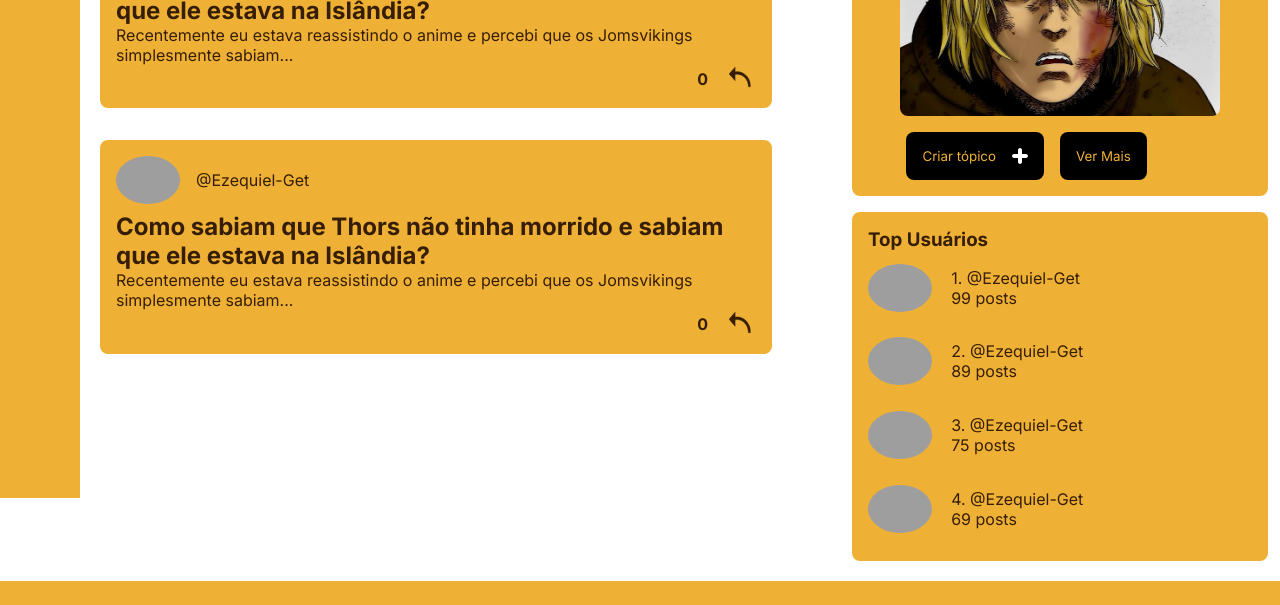
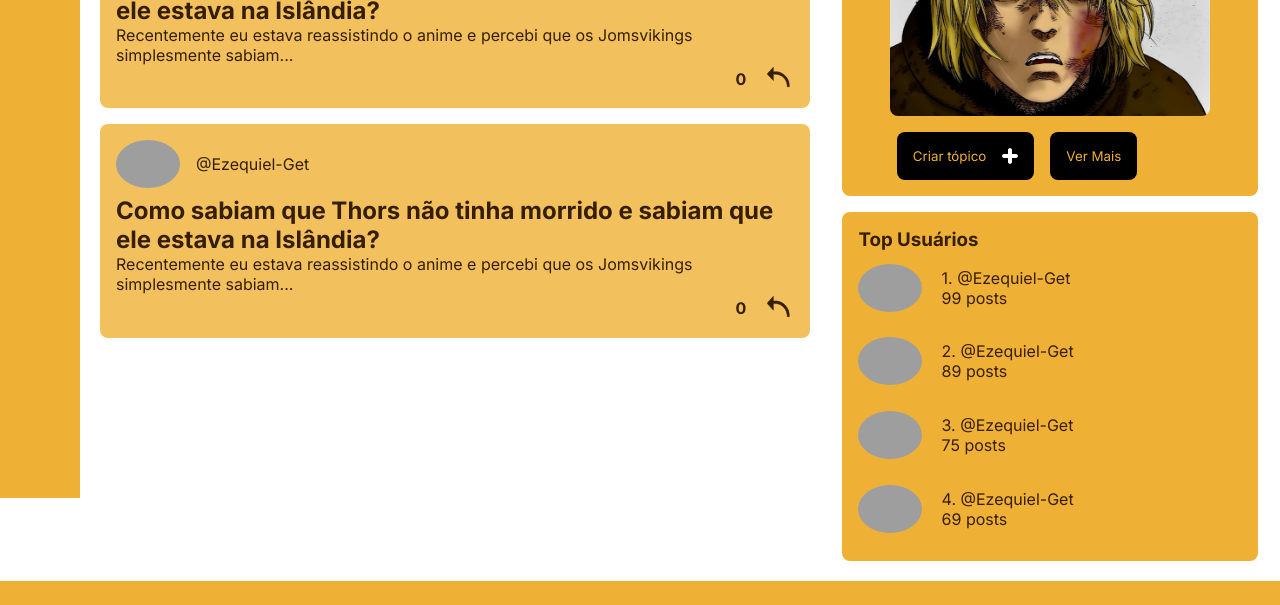
Before and after one commit to EzequielC-dev/Vegvin, a plain HTML site: page Aplicação/public/forum.html in a window 1280 px wide. Shown: the part 322-927 px from the top of the page. Drawn offline with Linux system fonts and the light colour scheme; grey boxes are pictures that could not be loaded.

Commit message:
style: arrumando pontos do fórum para ficar iguais ao design

```diff
--- a/Aplicação/public/css/forum.css
+++ b/Aplicação/public/css/forum.css
@@ -19,23 +19,23 @@
 
 .principal-forum {
     display: flex;
-    gap: 5rem;
+    gap: 2rem;
     color: var(--marrom);
 }
 
 .principal-forum-comentarios {
     display: flex;
     flex-direction: column;
-    gap: 2rem;
+    gap: 1rem;
 }
 
 .comentario {
-    background-color: var(--amarelo);
+    background-color: var(--amarelo-bg-comentario);
 
     padding: 1rem;
     border-radius: 8px;
 
-    width: 50vw;
+    width: 53vw;
 }
 
 .comentario-perfil {
@@ -70,7 +70,7 @@
 }
 
 .comentario-likes-respostas button {
-    background-color: var(--amarelo);
+    background-color: var(--amarelo-bg-comentario);
 }
 
 .principal-forum-top-usuarios {
```
